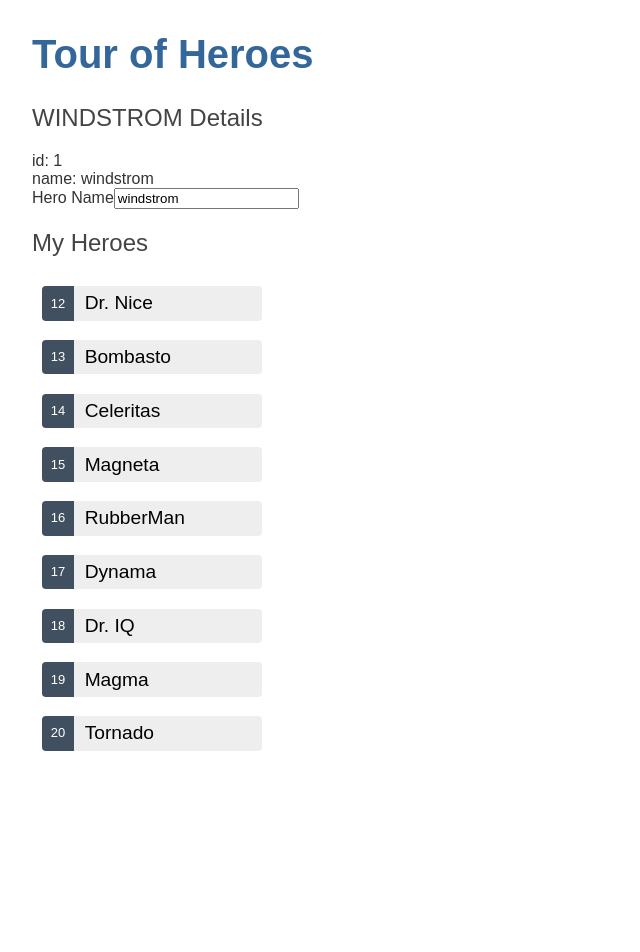
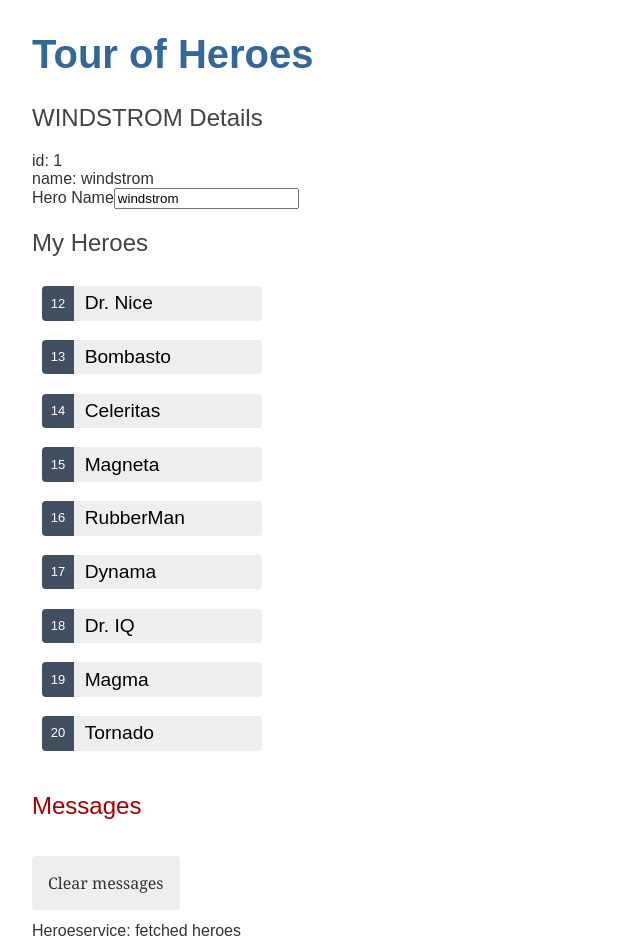
Before and after one commit to ax-abdullah/tour-of-heroes, an Angular app: page / in a window 1280 px wide. Shown: the top 952 px of the page, without its empty margins (0-640 px from the left). Before the commit the page ends 800 px from the top, so only its background shows below. Built offline with nearby package versions, Linux system fonts and the light colour scheme.

Commit message:
adding the message service & observing the heroes

```diff
--- a/src/app/app.component.html
+++ b/src/app/app.component.html
@@ -1,3 +1,4 @@
 <h1>{{title}}</h1>
 <app-heroes></app-heroes>
 <router-outlet></router-outlet>
+<app-messages></app-messages>
--- a/src/app/app.module.ts
+++ b/src/app/app.module.ts
@@ -6,12 +6,14 @@ import { AppRoutingModule } from './app-routing.module';
 import { AppComponent } from './app.component';
 import { HeroesComponent } from './heroes/heroes.component';
 import { HeroDetailComponent } from './hero-detail/hero-detail.component';
+import { MessagesComponent } from './messages/messages.component';
 
 @NgModule({
   declarations: [
     AppComponent,
     HeroesComponent,
-    HeroDetailComponent
+    HeroDetailComponent,
+    MessagesComponent
   ],
   imports: [
     BrowserModule,
--- a/src/app/hero.service.ts
+++ b/src/app/hero.service.ts
@@ -1,13 +1,18 @@
 import { Injectable } from '@angular/core';
 import { Hero } from './hero';
 import { HEROES } from './mock-app';
+import { Observable, of } from 'rxjs';
+import { MessageService } from './message.service';
+
 @Injectable({
   providedIn: 'root'
 })
 export class HeroService {
 
-  constructor() { }
-  getHeroes():Hero[]{
-    return HEROES
+  constructor(private _MessageService: MessageService) { }
+  getHeroes(): Observable<Hero[]> {
+    const heroes = of(HEROES);
+    this._MessageService.add('Heroeservice: fetched heroes ')
+    return heroes;
   }
 }
--- a/src/app/heroes/heroes.component.ts
+++ b/src/app/heroes/heroes.component.ts
@@ -1,7 +1,9 @@
+import { MessageService } from './../message.service';
 import { HEROES } from './../mock-app';
 import { Hero } from './../hero';
 import { Component, OnInit } from '@angular/core';
 import { HeroService } from '../hero.service';
+
 @Component({
   selector: 'app-heroes',
   templateUrl: './heroes.component.html',
@@ -16,15 +18,17 @@ export class HeroesComponent implements OnInit {
   heroes:Hero[] = [];
   // inject the service
   // the paramerter simultaneously defines a private parameter property and identifies it as a service parameter injection site .
-  constructor(private _HeroService: HeroService) { }
+  constructor(private _HeroService: HeroService, private _MessageService: MessageService) { }
 
   ngOnInit(): void {
-
-    this.heroes = this._HeroService.getHeroes();
+    this.getHeroes()
   }
   onSelect(hero:Hero):void{
     this.selectedHero = hero;
-    console.log(this.selectedHero);
+    this._MessageService.add(`HeroesComponent: Selected hero id=${hero.id}`);
+  }
+  getHeroes():void{
+    this._HeroService.getHeroes().subscribe(heroes => this.heroes = heroes)
   }
 
 }
--- /dev/null
+++ b/src/app/message.service.ts
@@ -0,0 +1,15 @@
+import { Injectable } from '@angular/core';
+
+@Injectable({
+  providedIn: 'root'
+})
+export class MessageService {
+  messages:string[] = [];
+  add(message:string){
+    this.messages.push(message);
+  }
+  clear(){
+    this.messages = []
+  }
+  constructor() { }
+}
--- /dev/null
+++ b/src/app/messages/messages.component.html
@@ -0,0 +1,5 @@
+<div *ngIf=" _MessageService.messages.length">
+  <h2>Messages</h2>
+  <button type="button" class="clear" (click)=" _MessageService.clear()" >Clear messages</button>
+  <div *ngFor="let message of  _MessageService.messages">{{message}}</div>
+</div>
--- /dev/null
+++ b/src/app/messages/messages.component.scss
@@ -0,0 +1,18 @@
+h2 {
+  color: #A80000;
+  font-family: Arial, Helvetica, sans-serif;
+  font-weight: lighter;
+}
+
+.clear {
+  color: #333;
+  background-color: #eee;
+  margin-bottom: 12px;
+  padding: 1rem;
+  border-radius: 4px;
+  font-size: 1rem;
+  &:hover{
+    color: white;
+    background-color: #42545C;
+  }
+}
--- /dev/null
+++ b/src/app/messages/messages.component.ts
@@ -0,0 +1,17 @@
+import { MessageService } from './../message.service';
+import { Component, OnInit } from '@angular/core';
+
+
+@Component({
+  selector: 'app-messages',
+  templateUrl: './messages.component.html',
+  styleUrls: ['./messages.component.scss']
+})
+export class MessagesComponent implements OnInit {
+
+  constructor(public _MessageService: MessageService) { }
+
+  ngOnInit(): void {
+  }
+
+}
```
Also changed, not shown: 2 other files (tests, documents, lock files or other folders).
